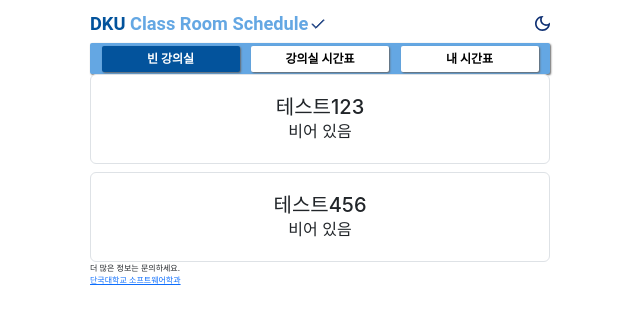
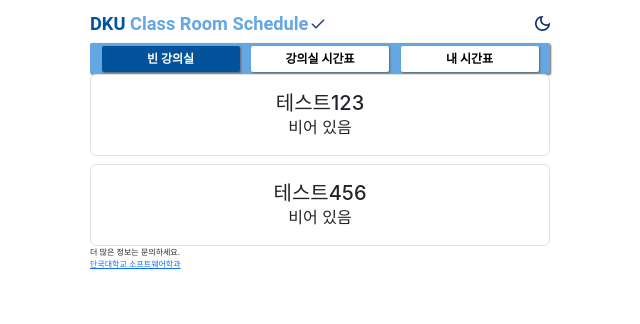
Before and after one commit to ellen24k/opensw, a React (Create React App) app in the folder frontend/: page /FindEmptyClassPage in a window 1280 px wide. Shown: the top 324 px of the page, without its empty margins (320-960 px from the left). Built offline with nearby package versions, Linux system fonts and the light colour scheme; the HTML template or start-up script is replaced by a standard one; a web font is replaced by a local one.

Commit message:
Fix ClassroomButton: 패딩을 1.25rem에서 1rem으로 수정

```diff
--- a/frontend/src/styles/ClassroomButton.module.css
+++ b/frontend/src/styles/ClassroomButton.module.css
@@ -1,7 +1,7 @@
 .ClassroomButton {
 	border-radius: inherit;
 	text-align: center;
-	padding: 1.25rem;
+	padding: 1rem;
 }
 
 .ClassroomButton + .ClassroomButton {
```
